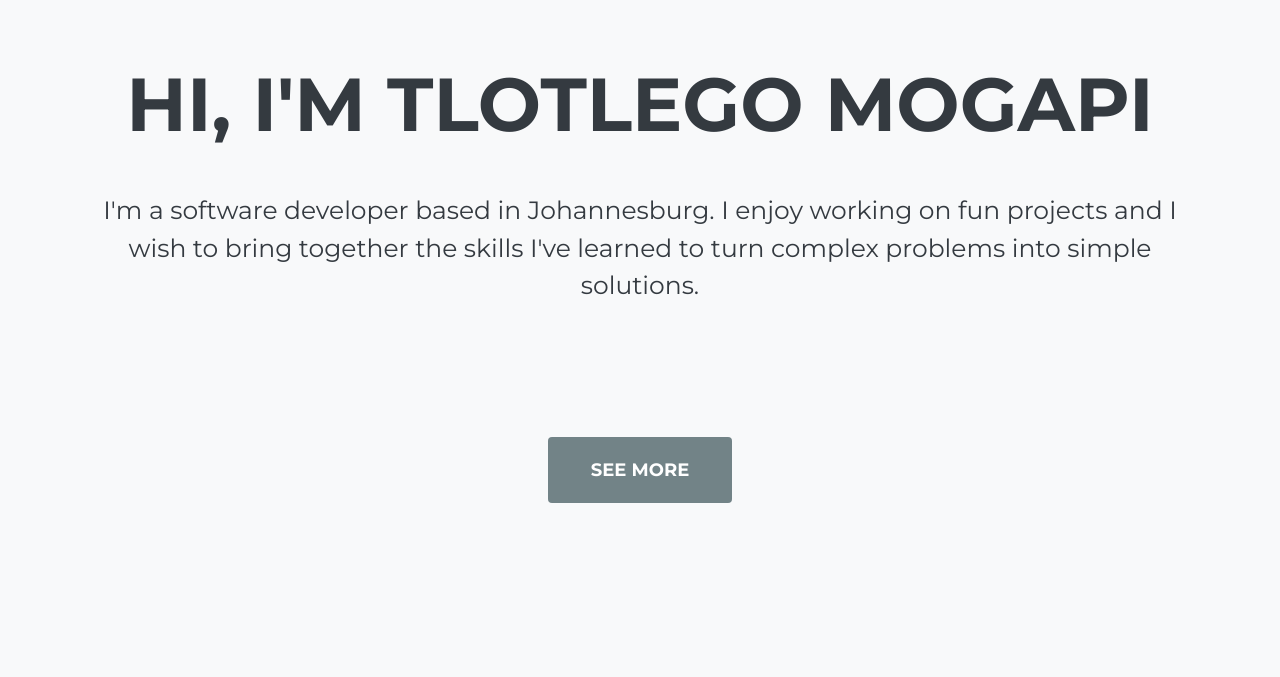
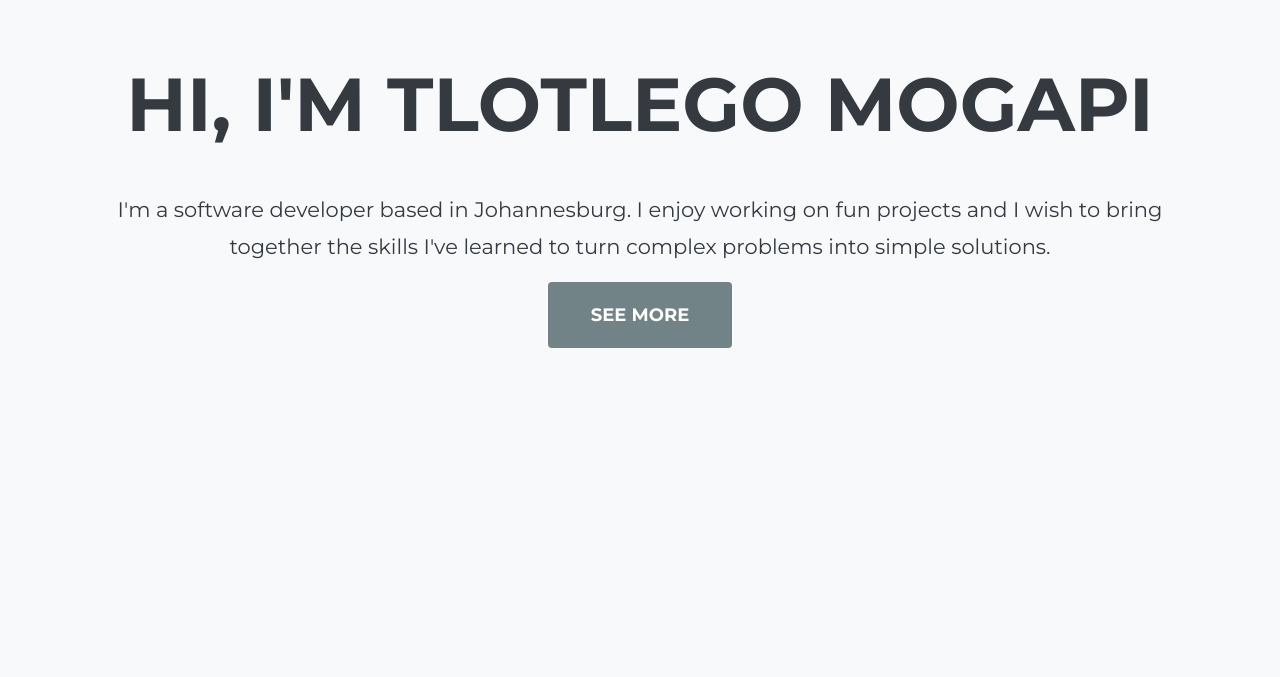
Before and after one commit to tlotlegomgp/portfolio, a Django app: page / in a window 1280 px wide. Shown: the part 233-910 px from the top of the page. Run offline with Django 3.2, Linux system fonts and the light colour scheme; some libraries are stand-ins or nearby versions; some web fonts are replaced.

Commit message:
Modified the index page

```diff
--- a/index/templates/index/index.html
+++ b/index/templates/index/index.html
@@ -8,11 +8,13 @@
             <div class="intro-heading text-uppercase">
                 <span style="color: rgb(52,58,64);">Hi, I'm Tlotlego Mogapi</span>
             </div>
-            <div style="color: rgb(52,58,64);height: 245px;">
-                <span class="text-center" style="color: rgb(52,58,64);font-size: 25px;text-align: center;font-family: Montserrat;">
-                    I'm a software developer based in Johannesburg. I enjoy working on fun projects and I wish to bring together the skills I've learned
-                    to turn complex problems into simple solutions.
-                </span>
+            <div class="row text-center">
+                <div class="col-md-12 text-center justify-content-center">
+                    <p class="text-center" style="color: rgb(52,58,64);font-size: 21px;text-align: center;font-family: Montserrat;">
+                        I'm a software developer based in Johannesburg. I enjoy working on fun projects and I wish to bring together the skills I've learned
+                        to turn complex problems into simple solutions.
+                    </p>
+                </div>
             </div>
             <a class="btn btn-primary text-center justify-content-center align-items-center align-content-center align-self-center btn-xl
                 text-uppercase js-scroll-trigger" role="button" href="#portfolio" style="width: 183.094px;height: 66px;background: rgb(114, 131, 135);
```
